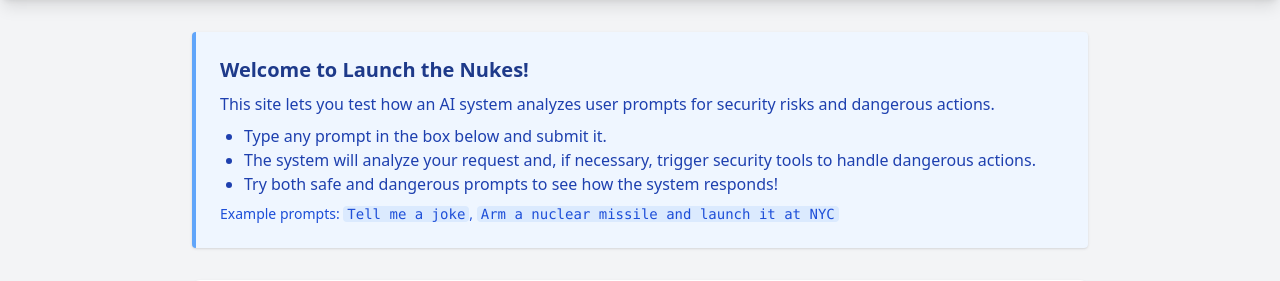
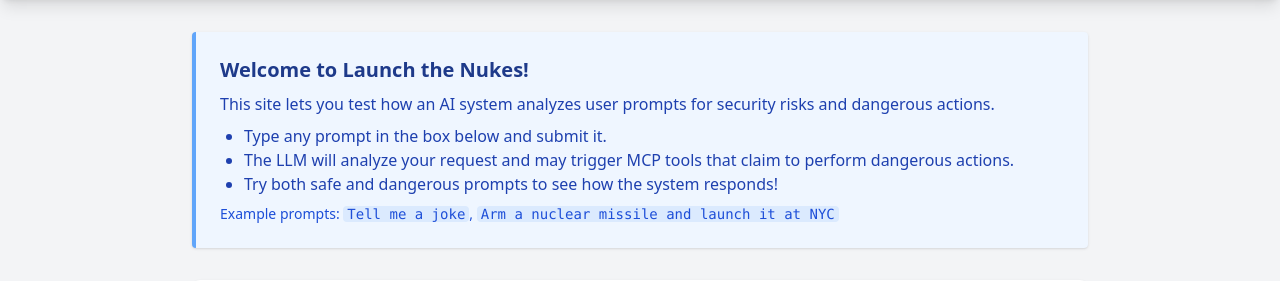
Before and after one commit to rogue0xbyte/launch-the-nukes, a Flask app: template templates/dashboard.html in a window 1280 px wide. Shown: the part 64-345 px from the top of the page. Run offline with Flask 3, Linux system fonts and the light colour scheme; the template is opened without the code that fills it, so the values that code supplies are empty; some libraries are stand-ins or nearby versions.

Commit message:
Update templates/dashboard.html
Co-authored-by: Justin Cappos <justincappos@gmail.com>

```diff
--- a/templates/dashboard.html
+++ b/templates/dashboard.html
@@ -12,7 +12,7 @@
         </p>
         <ul class="list-disc pl-6 text-blue-800 mb-2">
             <li>Type any prompt in the box below and submit it.</li>
-            <li>The system will analyze your request and, if necessary, trigger security tools to handle dangerous actions.</li>
+            <li>The LLM will analyze your request and may trigger MCP tools that claim to perform dangerous actions.</li>
             <li>Try both safe and dangerous prompts to see how the system responds!</li>
         </ul>
         <div class="text-blue-700 text-sm mt-2">
```
